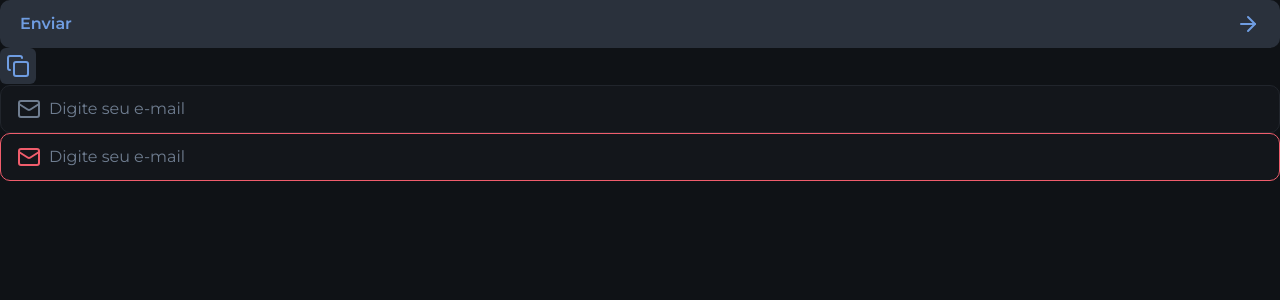
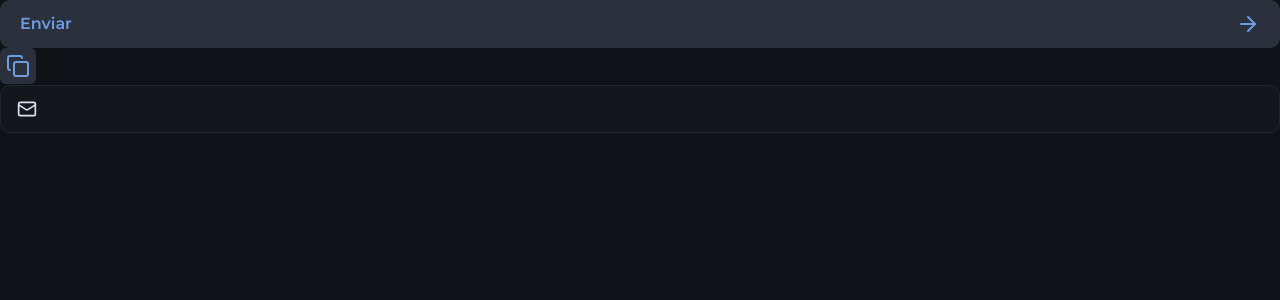
Before and after one commit to luizcorreajr/web-nlw, a Next.js app: page / in a window 1280 px wide. Shown: the top 300 px of the page. Built offline with nearby package versions, Linux system fonts and the light colour scheme.

Commit message:
add export in component Input

```diff
--- a/src/app/page.tsx
+++ b/src/app/page.tsx
@@ -1,7 +1,7 @@
-import { ArrowRight, Copy } from 'lucide-react';
+import { ArrowRight, Copy, Mail } from 'lucide-react';
 import { Button } from "@/components/button";
 import { IconButton } from '@/components/icon-button';
-import { Input } from '@/components/input';
+import { InputField, InputIcon, InputRoot } from '@/components/input';
 
 export default function Home() {
   return (
@@ -16,8 +16,13 @@
       </IconButton>
 
       <div>
-        <Input type="email" placeholder="Digite seu e-mail" />
-        <Input type="email" placeholder="Digite seu e-mail" error />
+        <InputRoot>
+          <InputIcon>
+            <Mail className="size-5"/>
+          </InputIcon>
+
+          <InputField/>
+        </InputRoot>
       </div>
     </main>
   );
--- a/src/components/input.tsx
+++ b/src/components/input.tsx
@@ -1,28 +1,39 @@
-import { Mail } from 'lucide-react'
 import { ComponentProps } from 'react'
 
-interface InputProps extends ComponentProps<'input'> {
+interface InputRootProps extends ComponentProps<'div'> {
   error?: boolean
 }
 
-export function Input({ error = false, ...props }: InputProps) {
+export function InputRoot({ error=false, ...props }: InputRootProps) {
   return (
     <div
       data-error={error}
       className="group flex items-center gap-2 px-4 h-12 bg-gray-800 border border-gray-600 rounded-xl focus-within:border-gray-100 data-[error=true]:border-danger"
-    >
+      {...props}
+    />
+  )
+}
+
+// ======================================================
+interface InputIconProps extends ComponentProps<'span'> {}
+
+export function InputIcon(props: InputIconProps) {
+  return (
     <span
       className="text-gray-400 group-focus-within:text-gray-100 group-[&:not(:has(input:placeholder-shown))]:text-gray-100 group-data-[error=true]:text-danger"
-      >
-        <Mail />
-      </span>
+      {...props}
+    />
+  )
+}
 
-      <div>
+// ======================================================
+interface InputFieldProps extends ComponentProps<'input'> {}
+
+export function InputField(props: InputFieldProps) {
+  return (
     <input
       className="flex-1 outline-0 placeholder-gray-400"
       {...props}
     />
-      </div>
-    </div>
   )
 }
```
Lines whose indentation alone changed are shown as unchanged.
